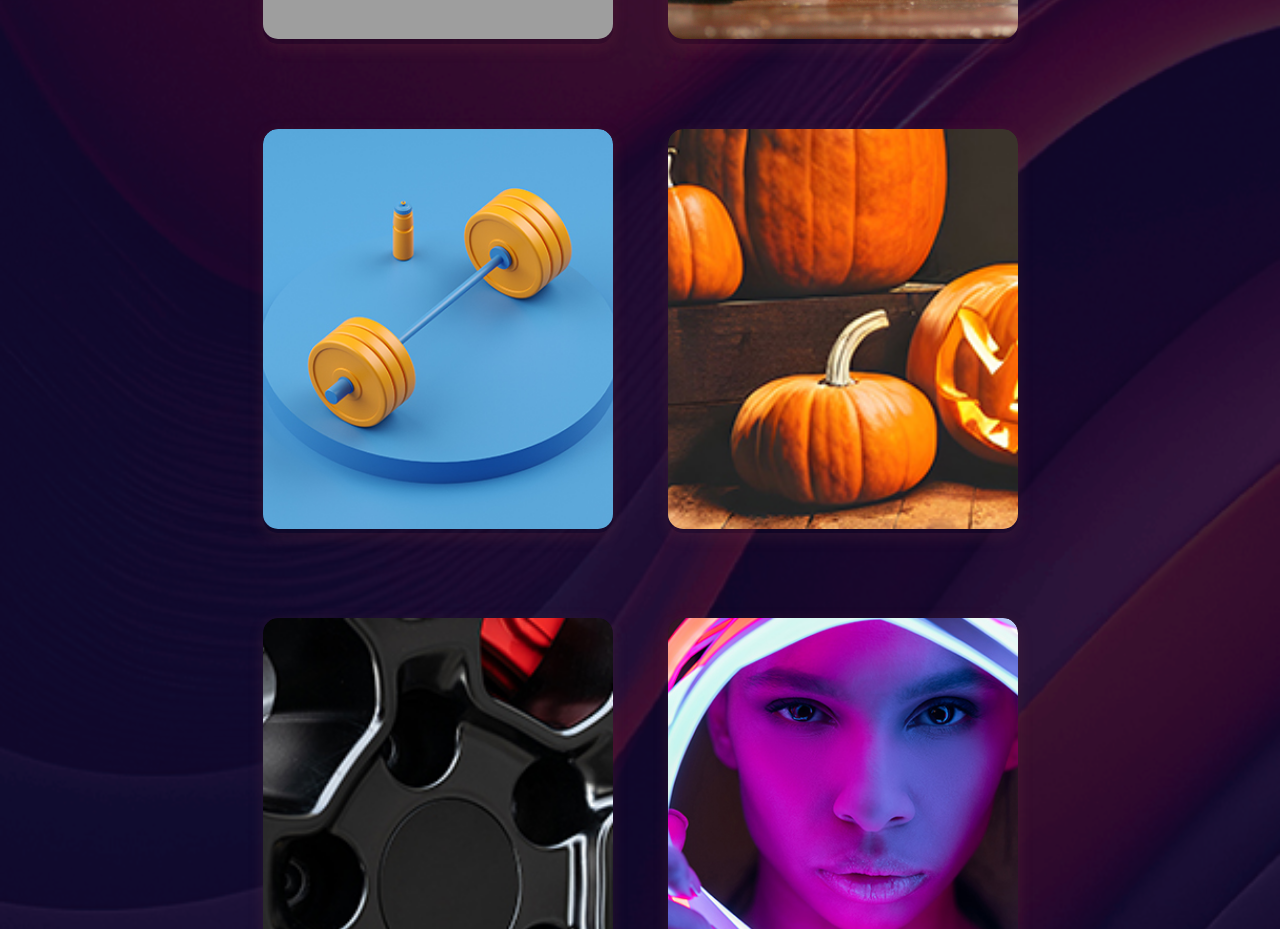
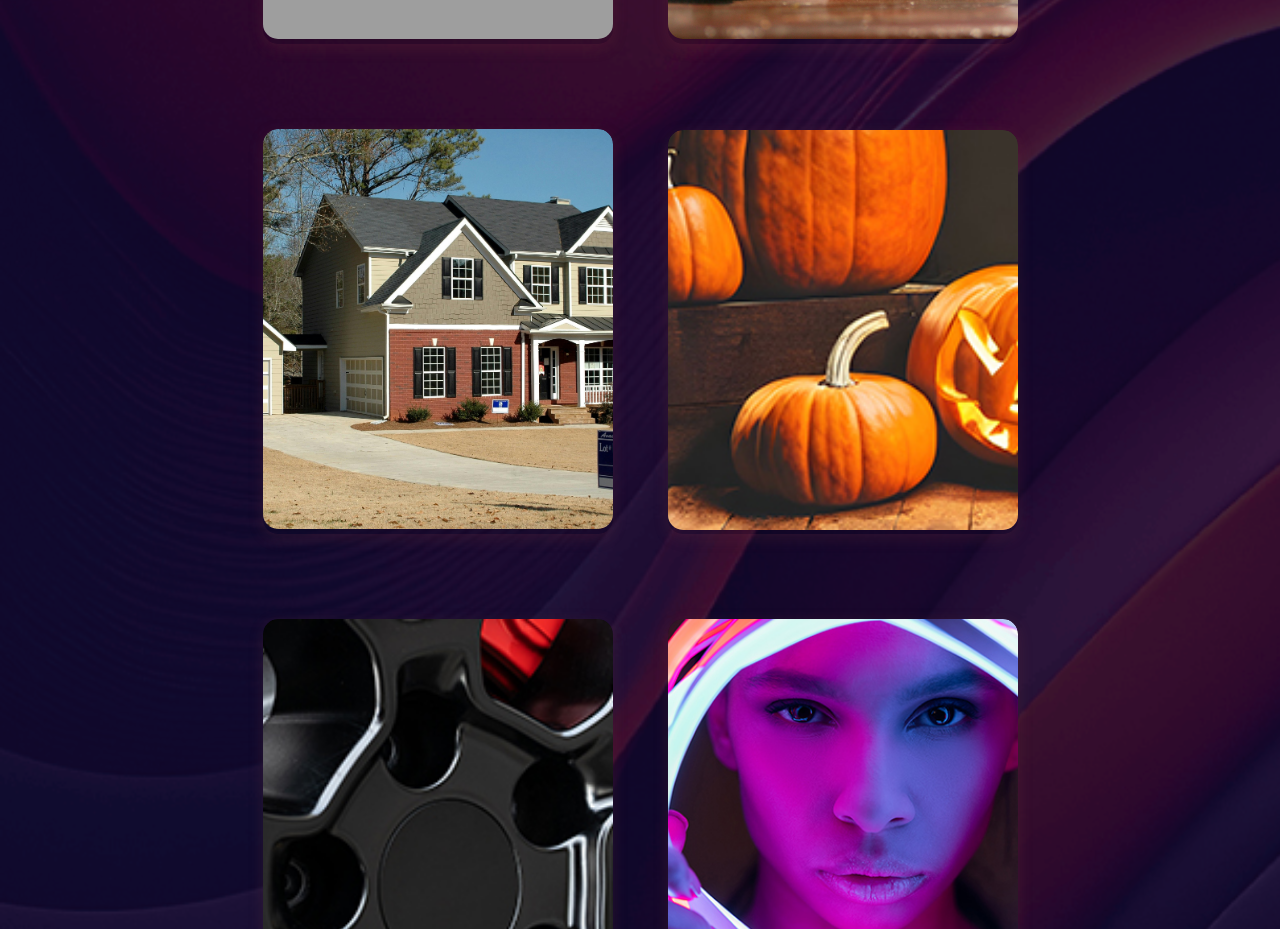
Before and after one commit to ST10107850/My-Portfolio1, a React (Vite) app: page / in a window 1280 px wide. Shown: the part 3820-4749 px from the top of the page. Built offline with nearby package versions, Linux system fonts and the light colour scheme; grey boxes are pictures that could not be loaded; a web font is replaced by a local one.

Commit message:
Adding property project

```diff
--- a/src/components/Portfolio.jsx
+++ b/src/components/Portfolio.jsx
@@ -2,6 +2,7 @@ import { useState } from "react";
 import dronoticz from "../assets/Images/Portfolio/dronoticz.webp";
 import melulaClone from "../assets/Images/Portfolio/22.jpg";
 import JoziFood from "../assets/Images/Portfolio/6.jpg";
+import Property from "../assets/Images/Portfolio/property.jpg";
 import cineScope from "../assets/Images/Portfolio/cineScope.jpg";
 import gallery1 from "../assets/Images/home/all-gallary-1.png";
 import gallery2 from "../assets/Images/home/all-gallary-2.png";
@@ -105,7 +106,9 @@ export const Portfolio = () => {
                   <figure className="gallery-card">
                     <a href="https://jozi-food-maker.vercel.app//">
                       <img src={JoziFood} alt="Project 3" />
-                      <figcaption className="overlay">Jozi Food Maker</figcaption>
+                      <figcaption className="overlay">
+                        Jozi Food Maker
+                      </figcaption>
                     </a>
                   </figure>
                 </div>
@@ -119,7 +122,9 @@ export const Portfolio = () => {
                 </div>
                 <div className="w-33" data-aos="fade-up">
                   <figure className="gallery-card">
-                    <img src={gallery5} alt="Development 1" />
+                    <a href="https://property-two-mu.vercel.app/">
+                      <img src={Property} alt="Development 1" />
+                    </a>
                   </figure>
                 </div>
                 <div className="w-33" data-aos="fade-up">
```
Also changed, not shown: src/assets/Images/Portfolio/property.jpg (added).
